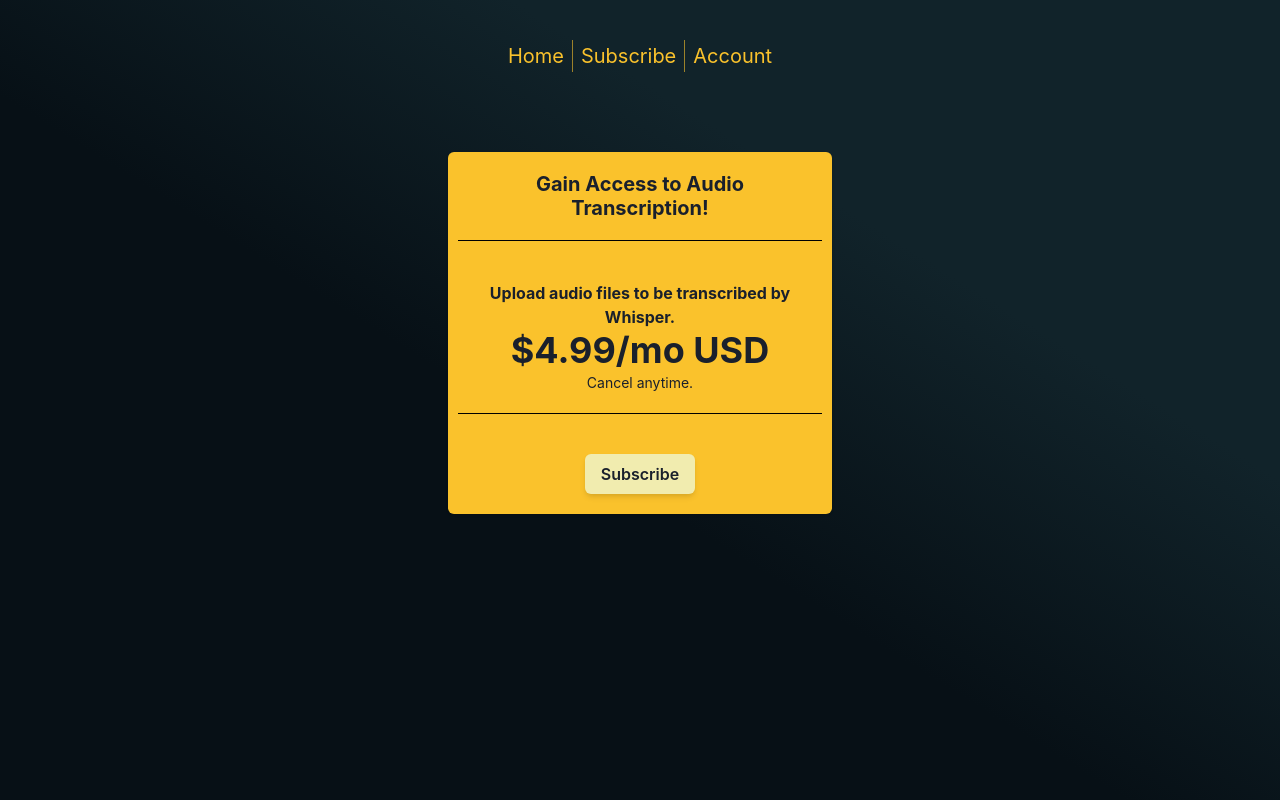
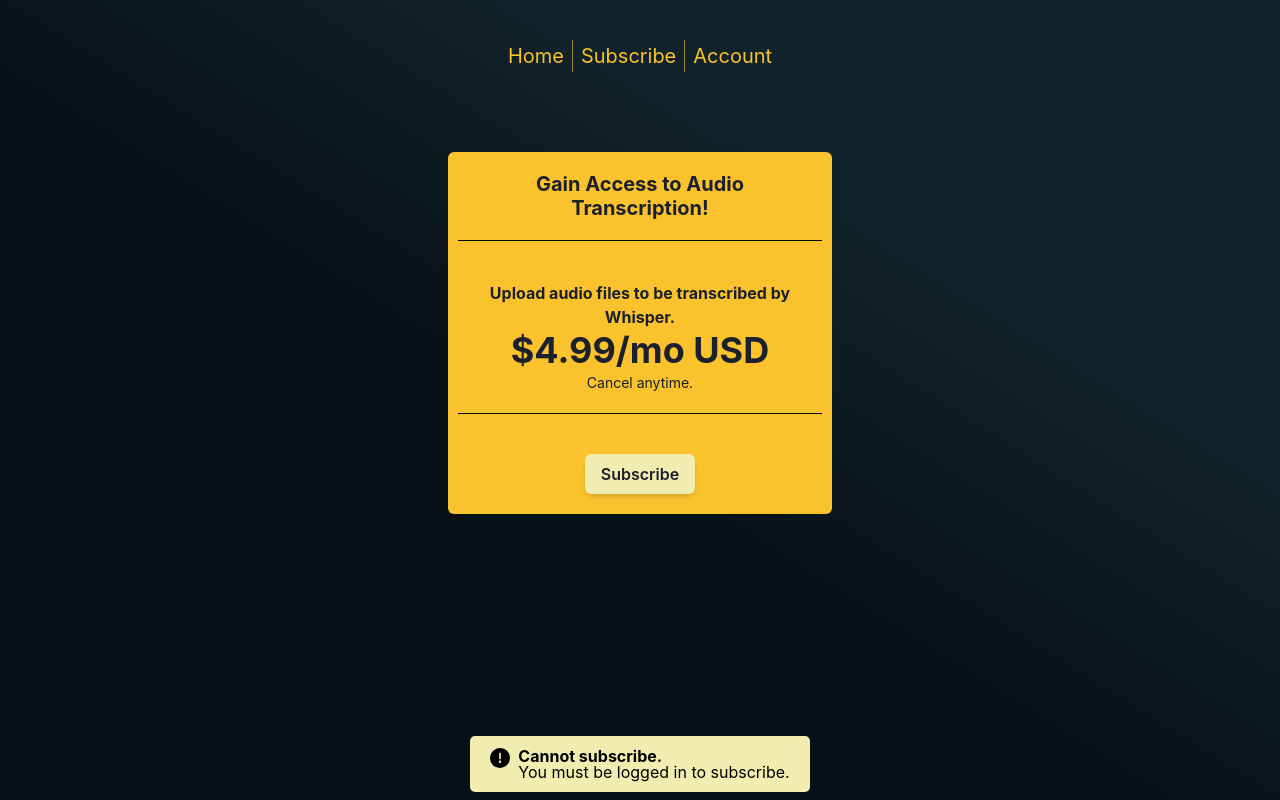
Before and after one commit to BustosAndrew/lirical, a Next.js app: page /subscribe in a window 1280 px wide. Both pictures are taken after a click on the button "Subscribe". Built offline with nearby package versions, Linux system fonts and the light colour scheme; no server answers.

Commit message:
custom toast

```diff
--- a/comps/CustomCard.js
+++ b/comps/CustomCard.js
@@ -7,16 +7,37 @@ import {
 	Heading,
 	Text,
 	VStack,
+	useToast,
+	Box,
+	HStack,
 } from "@chakra-ui/react"
+import { WarningIcon } from "@chakra-ui/icons"
 import { AuthContext } from "@/firebase/AuthProvider"
 import { useContext, useState } from "react"
 
 export const CustomCard = ({ padding }) => {
 	const { profile } = useContext(AuthContext)
 	const [loading, setLoading] = useState(false)
+	const toast = useToast()
 
 	const openCheckout = async () => {
-		if (!profile) return window.alert("You must be logged in to subscribe.")
+		if (!profile)
+			return toast({
+				render: () => (
+					<Box color='black' px={5} py={3} bg='brand.800' borderRadius={5}>
+						<HStack alignItems='flex-start'>
+							<WarningIcon boxSize={5} />
+							<VStack alignItems='flex-start' gap={0}>
+								<Text lineHeight={1} fontWeight='bold'>
+									Cannot subscribe.
+								</Text>
+								<Text lineHeight={1}>You must be logged in to subscribe.</Text>
+							</VStack>
+						</HStack>
+					</Box>
+				),
+				duration: 3000,
+			})
 		setLoading(true)
 		const uid = profile.uid
 		try {
```
